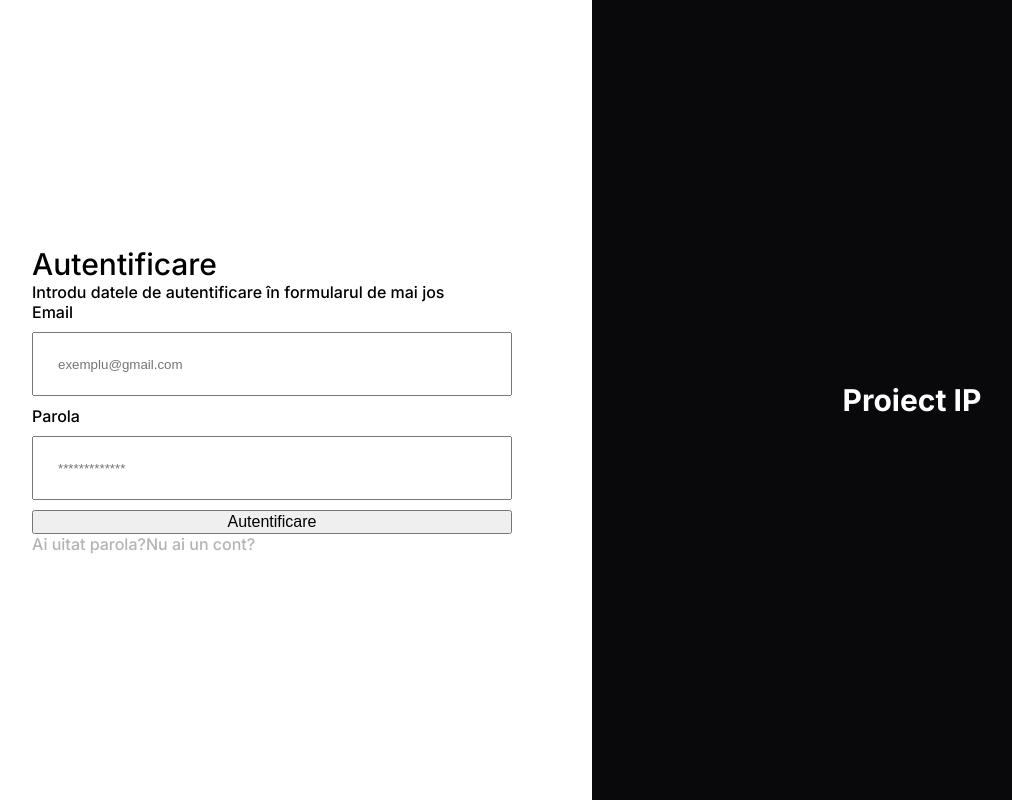
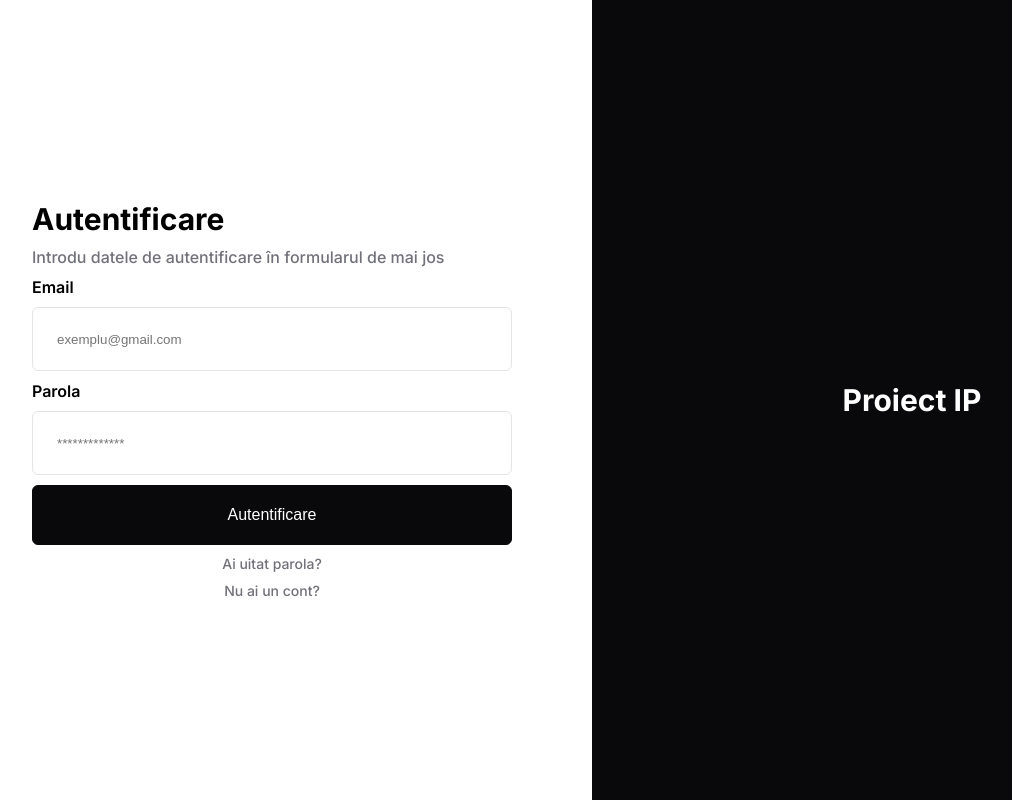
Before and after one commit to IP2B2/Front-End, a Next.js app: page /auth/login in a window 1280 px wide. Shown: the whole page, without its empty margins (48-1060 px from the left). Built offline with nearby package versions, Linux system fonts and the light colour scheme.

Commit message:
form style done

```diff
--- a/src/app/auth/login/loginPage.module.css
+++ b/src/app/auth/login/loginPage.module.css
@@ -1,5 +1,19 @@
+.loginContainer {
+    display: flex;
+    flex-direction: column;
+    flex-wrap: nowrap;
+    gap: 10px;
+}
+
 .formButton{
+    padding: 20px;
+
+    background-color: var(--foreground);
+    border: 1px solid var(--foreground);
+    outline: none;
+
     font-size: var(--font-size-sm);
+    color: white;
 }
 
 .title{
@@ -8,21 +22,30 @@
 
 .subtitle{
     font-size: var(--font-size-sm);
+    color: var(--text-gray);
 }
 
 .link {
     color: var(--text-gray);
     text-decoration: none;
+    font-size: var(--font-size-xs);
 }
 
 .form {
     display: flex;
     flex-direction: column;
+    flex-wrap: nowrap;
     gap: 10px;
 }
 
 .form > input {
     width: 480px;
     height: 64px;
+
     padding: 24px;
 }
+
+.linkWrapper {
+    display: flex;
+    justify-content: center;
+}
--- a/src/app/auth/login/page.js
+++ b/src/app/auth/login/page.js
@@ -1,22 +1,28 @@
 import Link from "next/link";
 import styles from "./loginPage.module.css";
 import '@/app/globals.css';
+import { InterHeading, InterText,  InterEmphasis} from '@/lib/fonts/Inter';
 
 export default function PasswordReset() {
 
-    return <div>
-        <div className={styles.title}> Autentificare </div>
-        <div className={styles.subtitle}>Introdu datele de autentificare în formularul de mai jos</div>
+    return <div className={styles.loginContainer}>
+        <div className={styles.title + " " + InterHeading.className}> Autentificare </div>
+        <div className={styles.subtitle + " " + InterText.className}>Introdu datele de autentificare în formularul de mai jos</div>
 
-        <form className={styles.form}>
+        <form className={styles.form + " " + InterEmphasis.className}>
             <div className={styles.formLabel}>Email</div>
-            <input type={"email"} placeholder={"exemplu@gmail.com"}></input>
+            <input type={"email"} className={"border-rounded" + " " + "border-gray"} placeholder={"exemplu@gmail.com"}></input>
             <div className={styles.formLabel}>Parola</div>
-            <input type={"password" + " " + "border-rounded"} placeholder={"*************"}></input>
-            <button type={"submit" + " " + "border-rounded"} className={styles.formButton}>Autentificare</button>
+            <input type={"password"} className={"border-rounded" + " " + "border-gray"} placeholder={"*************"}></input>
+            <button type={"submit"} className={styles.formButton + " " + "border-rounded"}>Autentificare</button>
         </form>
-        <Link href={"google.com"} className={styles.link + " " + "faded"} >Ai uitat parola?</Link>
-        <Link href={"google.com"} className={styles.link + " " + "faded"}>Nu ai un cont?</Link>
+        <div className={styles.linkWrapper + " " + InterText.className}>
+            <Link href={"google.com"} className={styles.link} >Ai uitat parola?</Link>
+        </div>
+
+        <div className={styles.linkWrapper  + " " + InterText.className}>
+            <Link href={"google.com"} className={styles.link}>Nu ai un cont?</Link>
+        </div>
 
     </div>;
 }
--- a/src/app/globals.css
+++ b/src/app/globals.css
@@ -2,7 +2,7 @@
   --background: #ffffff;
   --foreground: #09090B;
   --border-gray: #e4e4e7;
-  --text-gray:  #09090B;
+  --text-gray:  #71717A;
   --font-size-lg: 30px;
   --font-size-md: 24px;
   --font-size-sm: 16px;
@@ -19,7 +19,7 @@ body {
 }
 
 .border-rounded {
-  border-radius: 8px;
+  border-radius: 6px;
 }
 .border-gray {
   border: 1px solid var(--border-gray);
```
